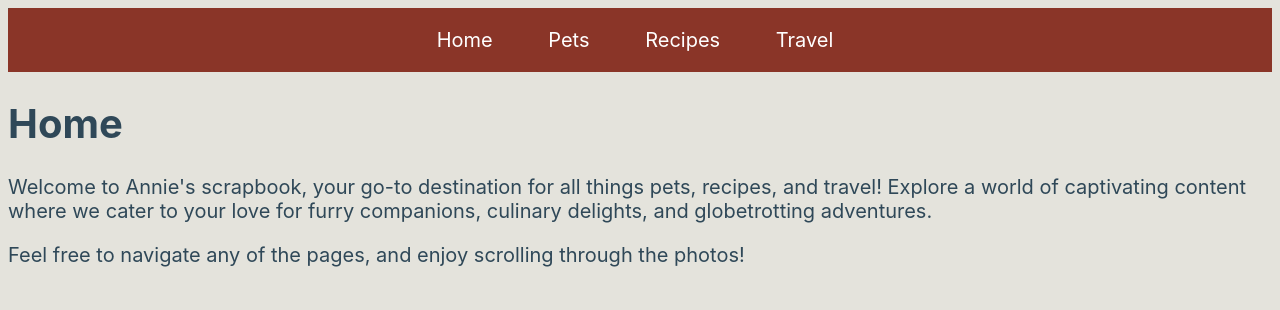
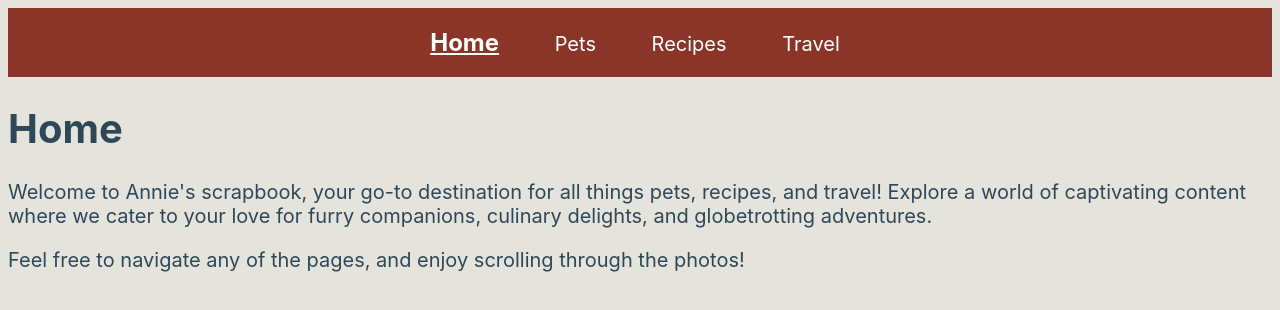
Before and after one commit to annij04/ccp_mobile_w24, a plain HTML site: page index.html in a window 1280 px wide. Drawn offline with Linux system fonts and the light colour scheme.

Commit message:
Add files via upload

```diff
--- a/style.css
+++ b/style.css
@@ -29,7 +29,12 @@ nav ul li a {
 nav ul li a:hover {
     background-color: transparent;
     color: grey;
-    text-decoration: dotted;
+}
+
+.active-page {
+    font-weight: bolder;
+    font-size: larger;
+    text-decoration: underline;
 }
 
 .skip-main {
@@ -55,7 +60,7 @@ nav ul li a:hover {
     border: 5px solid #8A3528;
     padding: 15px;
 
-  }
+}
 
 
 .item img, video {
```
